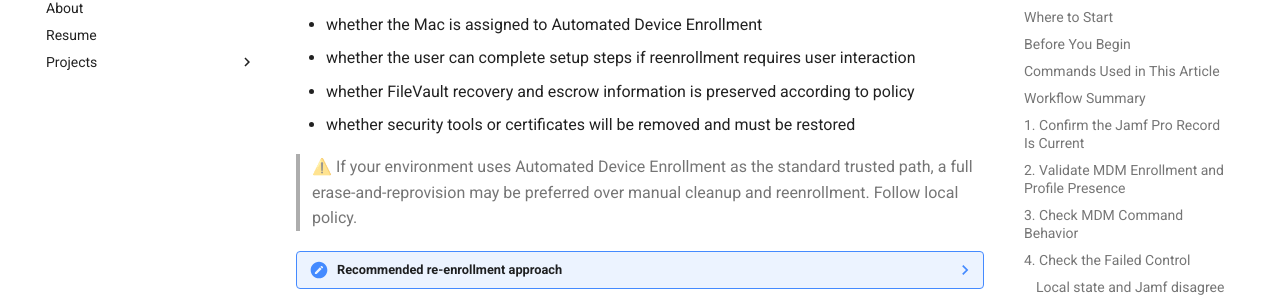
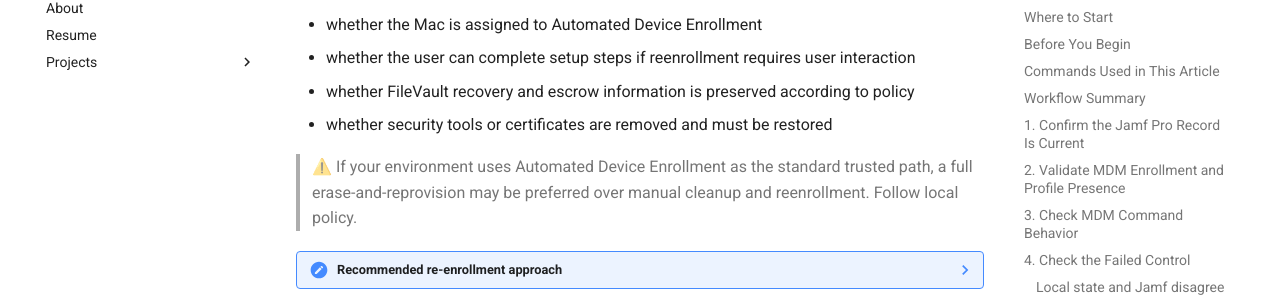
Before and after one commit to MackMike/technical-writing-portfolio-site, an MkDocs documentation site: the page built from docs/projects/jamf-managed-mac-compliance-troubleshooting-article.md, in a window 1280 px wide and 900 px high, scrolled down 13141 px. Shown: the part 145-451 px from the top of the window. Built offline with MkDocs 1.6.1 and Material for MkDocs 9.7.7, drawn with Linux system fonts in a browser that asks for light colours.

Commit message:
Update jamf-managed-mac-compliance-troubleshooting-article.md

```diff
--- a/docs/projects/jamf-managed-mac-compliance-troubleshooting-article.md
+++ b/docs/projects/jamf-managed-mac-compliance-troubleshooting-article.md
@@ -437,7 +437,7 @@ Before removing anything, verify:
 - whether the Mac is assigned to Automated Device Enrollment
 - whether the user can complete setup steps if reenrollment requires user interaction
 - whether FileVault recovery and escrow information is preserved according to policy
-- whether security tools or certificates will be removed and must be restored
+- whether security tools or certificates are removed and must be restored
 
 > ⚠️ If your environment uses Automated Device Enrollment as the standard trusted path, a full erase-and-reprovision may be preferred over manual cleanup and reenrollment. Follow local policy.
 
```
